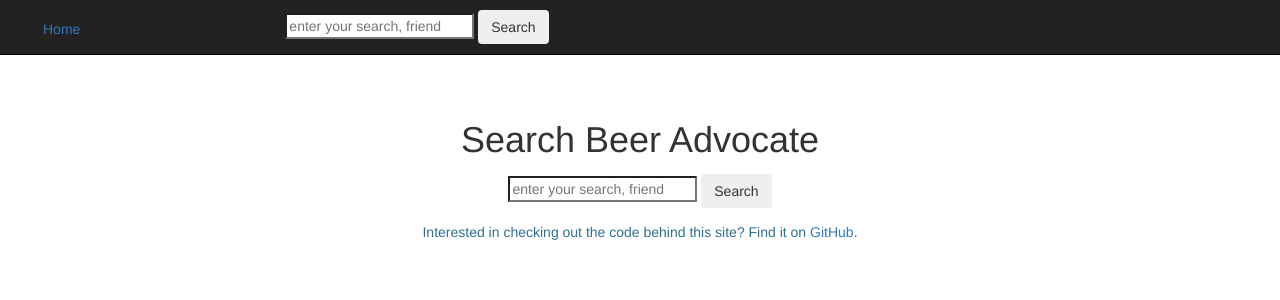
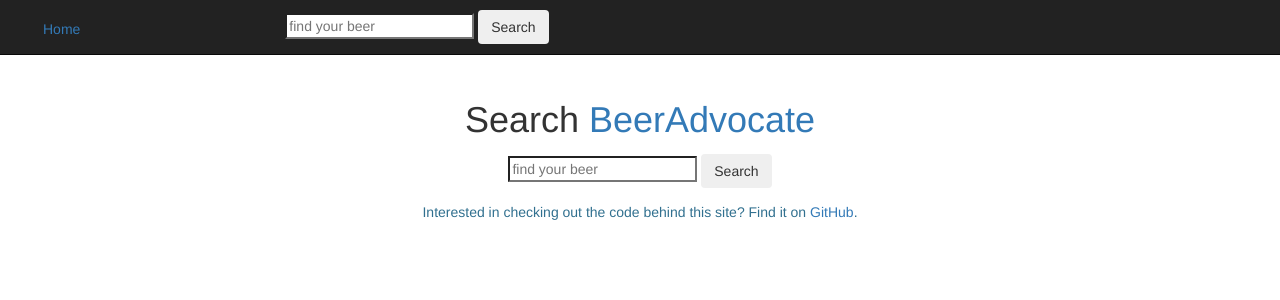
Before and after one commit to derekpeterson/search-beer-advocate-web, a Flask app: page / in a window 1280 px wide. Shown: the top 300 px of the page. Run offline with Flask 2, Linux system fonts and the light colour scheme; some libraries are stand-ins or nearby versions.

Commit message:
Added dummy results and some additional structure and styling

```diff
--- a/app.py
+++ b/app.py
@@ -10,11 +10,18 @@
 @app.route('/search')
 def search():
     query = request.args.get('q', '')
-    results = []
-    if query:
-        return render_template('search.html', query=query, results=results)
-    else:
-        return redirect(url_for('index'))
+    results = [{
+        'id': i,
+        'url': url_for('index'),
+        'name': "Beer Ipsum IPA",
+        'summary': "Brew kettle noble hops aerobic, abv bock dry hopping craft beer. squares krug hefe mash mash tun bitter lauter; cask conditioned ale aau barley dry stout. degrees plato hydrometer goblet conditioning tank craft beer biere de garde becher. lauter tun; malt extract ibu berliner weisse degrees plato. bunghole bottom fermenting yeast amber bunghole enzymes lauter; bitter. alpha acid aerobic malt double bock/dopplebock. bottom fermenting yeast attenuation, units of bitterness caramel malt. kolsch squares wort saccharification pint glass, amber biere de garde."
+    } for i in range(20)]
+    return render_template('search.html', query=query, results=results)
+
+@app.route('/feedback')
+def feedback():
+    item = request.args.get('id', '')
+    return redirect(url_for('index'))
 
 @app.errorhandler(404)
 def page_not_found(error):
--- a/static/css/style.css
+++ b/static/css/style.css
@@ -1,5 +1,5 @@
 .container {
-    margin-top: 100px;
+    margin: 80px auto;
 }
 .navbar .home {
     margin: 12px 0 0 30px;
@@ -20,3 +20,9 @@
 .hero-unit form input {
     text-align: left;
 }
+.results li {
+    padding: 2em 1em;
+}
+.results li:hover {
+    background-color: #eee;
+}
--- a/templates/base.html
+++ b/templates/base.html
@@ -5,15 +5,13 @@
     <meta name="viewport" content="width=device-width, initial-scale=1.0">
     <link href="//netdna.bootstrapcdn.com/twitter-bootstrap/2.3.1/css/bootstrap-combined.min.css" rel="stylesheet">
     <link rel="stylesheet" href="static/css/style.css" />
-    <script type="text/javascript" src="http://code.jquery.com/jquery-1.9.1.min.js"></script>
-    <script type="text/javascript" src="//netdna.bootstrapcdn.com/twitter-bootstrap/2.3.1/js/bootstrap.min.js"></script>
 </head>
 <body>
     <div class="navbar navbar-inverse navbar-fixed-top">
         <nav class="navbar-inner">
             <a href="/" title="To the front!" class="home pull-left btn btn-medium"><i class="icon-home"></i>Home</a>
             <form class="form-search pull-left" action="/search" method="get">
-                <input type="search" class="input-xxlarge search-query" name="q" placeholder="enter your search, friend" value="{% block q %}{% endblock %}">
+                <input type="search" class="input-xxlarge search-query" name="q" placeholder="find your beer" value="{% block q %}{% endblock %}">
                 <button type="submit" class="btn">Search</button>
             </form>
         </nav>
@@ -22,5 +20,15 @@
         {% block content %}
         {% endblock content %}
     </div>
+    <script type="text/javascript" src="http://code.jquery.com/jquery-1.9.1.min.js"></script>
+    <script type="text/javascript" src="//netdna.bootstrapcdn.com/twitter-bootstrap/2.3.1/js/bootstrap.min.js"></script>
+    <script type="text/javascript">
+        ;(function($){
+            $('body').on('click', 'a.external', function(e) {
+                window.open(e.target.href);
+                return false;
+            });
+        }(jQuery));
+    </script>
 </body>
 </html>
--- a/templates/index.html
+++ b/templates/index.html
@@ -1,16 +1,18 @@
 {% extends "base.html" %}
+
 {% block q %}
 {% endblock q %}
+
 {% block content %}
 <div class="hero-unit">
-    <h1>Search Beer Advocate</h1>
+    <h1>Search <a class="external" href="http://beeradvocate.com/" title="BeerAdvocate">BeerAdvocate</a></h1>
     <form class="form-search" action="/search" method="get">
-        <input type="search" class="input-xxlarge search-query" name="q" placeholder="enter your search, friend">
+        <input type="search" class="input-xxlarge search-query" name="q" placeholder="find your beer">
         <button type="submit" class="btn">Search</button>
     </form>
     {% if error %}
     <p class="text-error text-center">Sorry, friend. That page does not exist. This one does, though.</p>
     {% endif %}
-    <p class="text-info">Interested in checking out the code behind this site? Find it on <a href="https://github.com/derekpeterson/search-beer-advocate" title="This site's GitHub repository">GitHub</a>.</p>
+    <p class="text-info">Interested in checking out the code behind this site? Find it on <a class="external" href="https://github.com/derekpeterson/search-beer-advocate" title="This site's GitHub repository">GitHub</a>.</p>
 </div>
 {% endblock content %}
```
Also changed, not shown: templates/search.html (+10 -2 lines).
